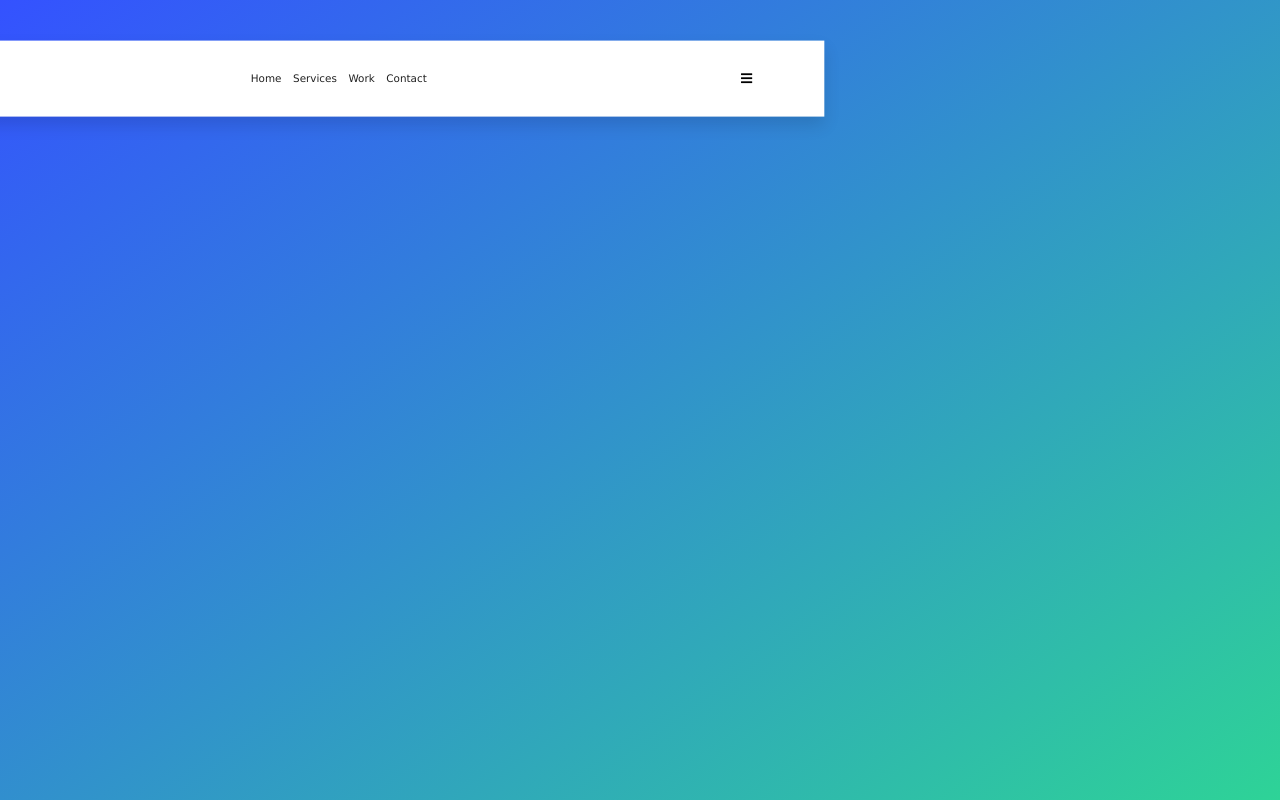
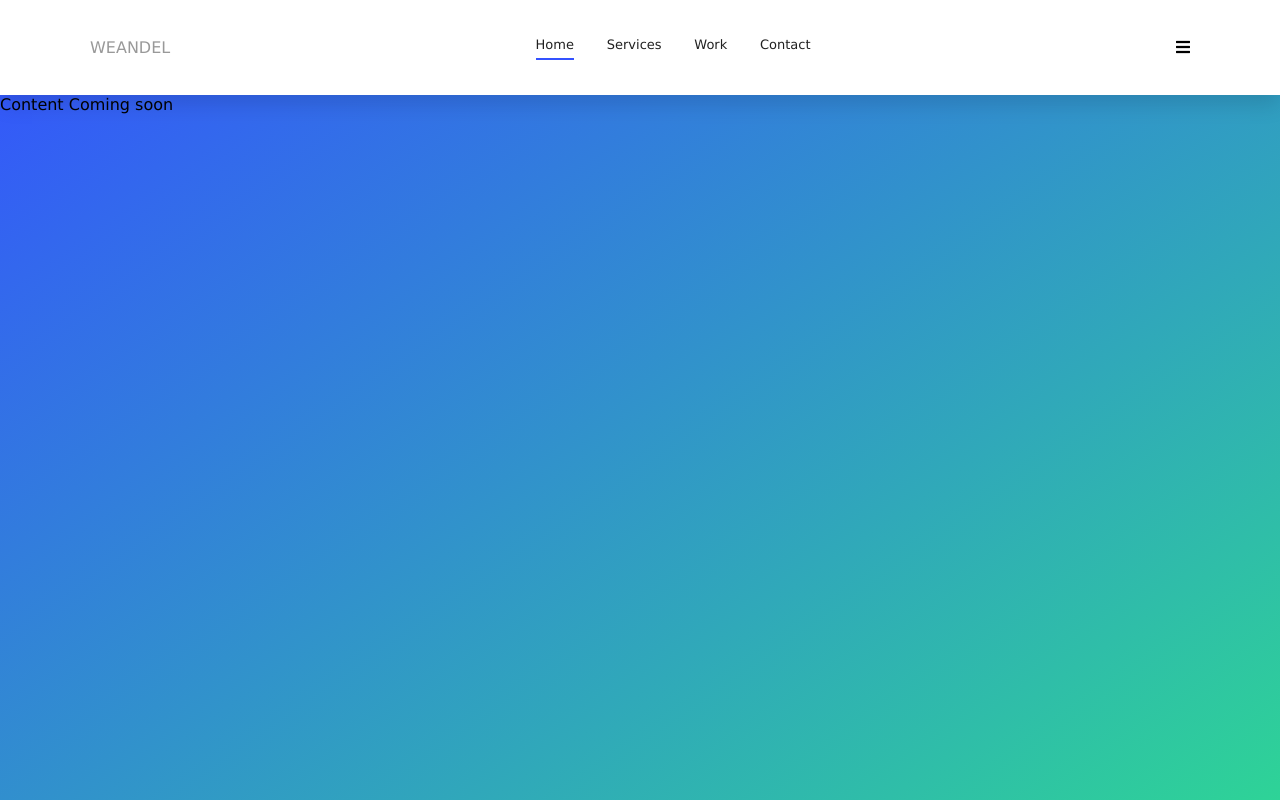
Before and after one commit to shalam15/Weandel-Front-End, an Angular app: page / in a window 1280 px wide. Built offline with nearby package versions, Linux system fonts and the light colour scheme.

Commit message:
coplete header && toggle animation

```diff
--- a/src/app/app.component.css
+++ b/src/app/app.component.css
@@ -127,7 +127,12 @@ section {
     box-shadow: 0px 16px 44px rgba(0,0,0,0.3);
   }
 }
-
+@media screen and (max-width: 1600px) {
+  section {
+    width: 1370px;
+    margin: auto
+  }
+}
 
 /* Key frames */
 @keyframes right-cross {
--- a/src/app/app.component.html
+++ b/src/app/app.component.html
@@ -1,15 +1,15 @@
 <section>
   <div class="inner-section">
-    <div class="wrap open">
+    <div class="wrap" [class.open]="appService.menuOpen">
         <app-header></app-header>
         <router-outlet></router-outlet>
         <a href="#"
           class="close"
-          [class.active]="pageOpen"
+          [class.active]="appService.menuOpen"
           (click)="toggleView()">
           <span class="x-span">
-              <span class="line active"></span>
-              <span class="line-two active"></span>
+              <span [class.active]="appService.menuOpen" class="line"></span>
+              <span [class.active]="appService.menuOpen" class="line-two"></span>
             </span>
         </a>
     </div>
--- a/src/app/app.component.ts
+++ b/src/app/app.component.ts
@@ -1,4 +1,5 @@
 import { Component } from '@angular/core';
+import { AppService } from "./services/app.service";
 
 @Component({
   selector: 'app-root',
@@ -8,9 +9,9 @@ import { Component } from '@angular/core';
 export class AppComponent {
   title = 'dev-weandel';
 
-  pageOpen: boolean = false
+  constructor(public appService: AppService) {}
 
   toggleView = () => {
-    this.pageOpen = !this.pageOpen
+    this.appService.toggleMenu()
   }
 }
--- a/src/app/app.module.ts
+++ b/src/app/app.module.ts
@@ -5,6 +5,7 @@ import { AppRoutingModule } from './app-routing.module';
 import { AppComponent } from './app.component';
 import { HomeComponent } from './container/home/home.component';
 import { HeaderComponent } from './partials/shared/header/header.component';
+import { AppService } from "./services/app.service";
 
 @NgModule({
   declarations: [
@@ -16,7 +17,7 @@ import { HeaderComponent } from './partials/shared/header/header.component';
     BrowserModule,
     AppRoutingModule
   ],
-  providers: [],
+  providers: [AppService],
   bootstrap: [AppComponent]
 })
 export class AppModule { }
--- a/src/app/partials/shared/header/header.component.css
+++ b/src/app/partials/shared/header/header.component.css
@@ -26,7 +26,7 @@
   color: #27CFC3;
 }
 nav {
-  width: 20%;
+  width: 25%;
   display: flex;
   flex-direction: row;
   align-items: center;
@@ -38,10 +38,25 @@ nav {
   font-weight: 500;
   color: #212121;
   text-decoration: none;
-  border-bottom-width: 2px;
-  border-bottom-color: transparent;
-  transition: 0.3s;
+  transition: color 0.2s ease;
 }
-.links:hover {
-  border-bottom-color: #27CFC3;
+.links::after {
+  backface-visibility: hidden;
+  transform: scaleX(1);
+  transform-origin: 0 0;
+  transition: transform 0.35s cubic-bezier(0.52, 0.01, 0.16, 1);
+  transition: transform .3s ease-out,border-color .3s ease-out;
+  display: block;
+  width: 100%;
+  transform: scaleX(0);
+  border-top: 2px solid #000;
+  margin-top: 4px;
+  content: '';
+  border-color: #3452ff!important;
 }
+.links:hover::after {
+  transform: scaleX(1);
+}
+.links.active::after {
+  transform: scaleX(1)
+}
--- a/src/app/partials/shared/header/header.component.html
+++ b/src/app/partials/shared/header/header.component.html
@@ -4,7 +4,7 @@
       WEANDEL
     </div>
     <nav>
-      <a href="#" class="links">
+      <a href="#" class="links" [class.active]="getRoute()">
         Home
       </a>
       <a href="#" class="links">
@@ -17,7 +17,7 @@
         Contact
       </a>
     </nav>
-    <div class="menu">
+    <div class="menu" (click)="toggleMenu()">
       <i class="fas fa-bars"></i>
     </div>
   </div>
--- a/src/app/partials/shared/header/header.component.ts
+++ b/src/app/partials/shared/header/header.component.ts
@@ -1,4 +1,6 @@
 import { Component, OnInit } from '@angular/core';
+import { AppService } from "../../../services/app.service";
+import { Router } from '@angular/router'
 
 @Component({
   selector: 'app-header',
@@ -7,9 +9,20 @@ import { Component, OnInit } from '@angular/core';
 })
 export class HeaderComponent implements OnInit {
 
-  constructor() { }
+  constructor(public appService: AppService, private route: Router) { }
 
   ngOnInit() {
   }
 
+  getRoute = () => {
+    if (this.route.url === '/')
+      return 'active'
+    else
+      return 'inactive'
+  }
+
+  toggleMenu = () => {
+    this.appService.toggleMenu()
+  }
+
 }
--- /dev/null
+++ b/src/app/services/app.service.ts
@@ -0,0 +1,15 @@
+import { Injectable } from '@angular/core';
+
+@Injectable({
+  providedIn: 'root'
+})
+export class AppService {
+
+  menuOpen: boolean = false
+
+  constructor() { }
+
+  toggleMenu = () => {
+    this.menuOpen = !this.menuOpen
+  }
+}
--- a/src/index.html
+++ b/src/index.html
@@ -7,6 +7,7 @@
 
   <meta name="viewport" content="width=device-width, initial-scale=1">
   <link rel="icon" type="image/x-icon" href="favicon.ico">
+  <link href="https://fonts.googleapis.com/css?family=Nunito:300,400,600,800" rel="stylesheet">
   <link rel="stylesheet" href="https://use.fontawesome.com/releases/v5.6.1/css/all.css" integrity="sha384-gfdkjb5BdAXd+lj+gudLWI+BXq4IuLW5IT+brZEZsLFm++aCMlF1V92rMkPaX4PP" crossorigin="anonymous">
 </head>
 <body>
--- a/src/styles.css
+++ b/src/styles.css
@@ -2,5 +2,6 @@
 * {
     padding: 0px;
     margin: 0px;
+    /* font-family: 'Nunito', sans-serif; */
     font-family: Lucida Grande;
 }
```
Also changed, not shown: 1 other file (tests, documents, lock files or other folders).
